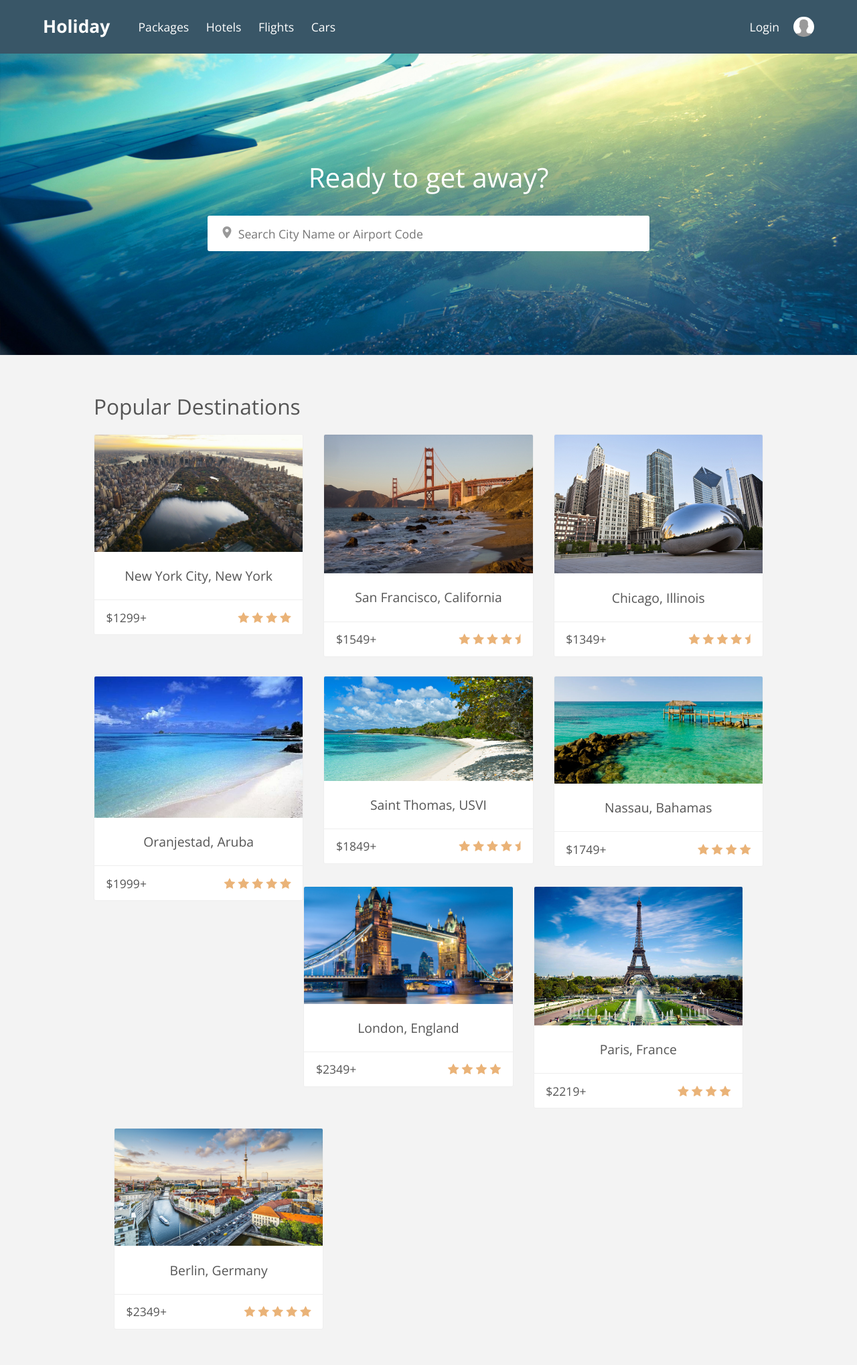
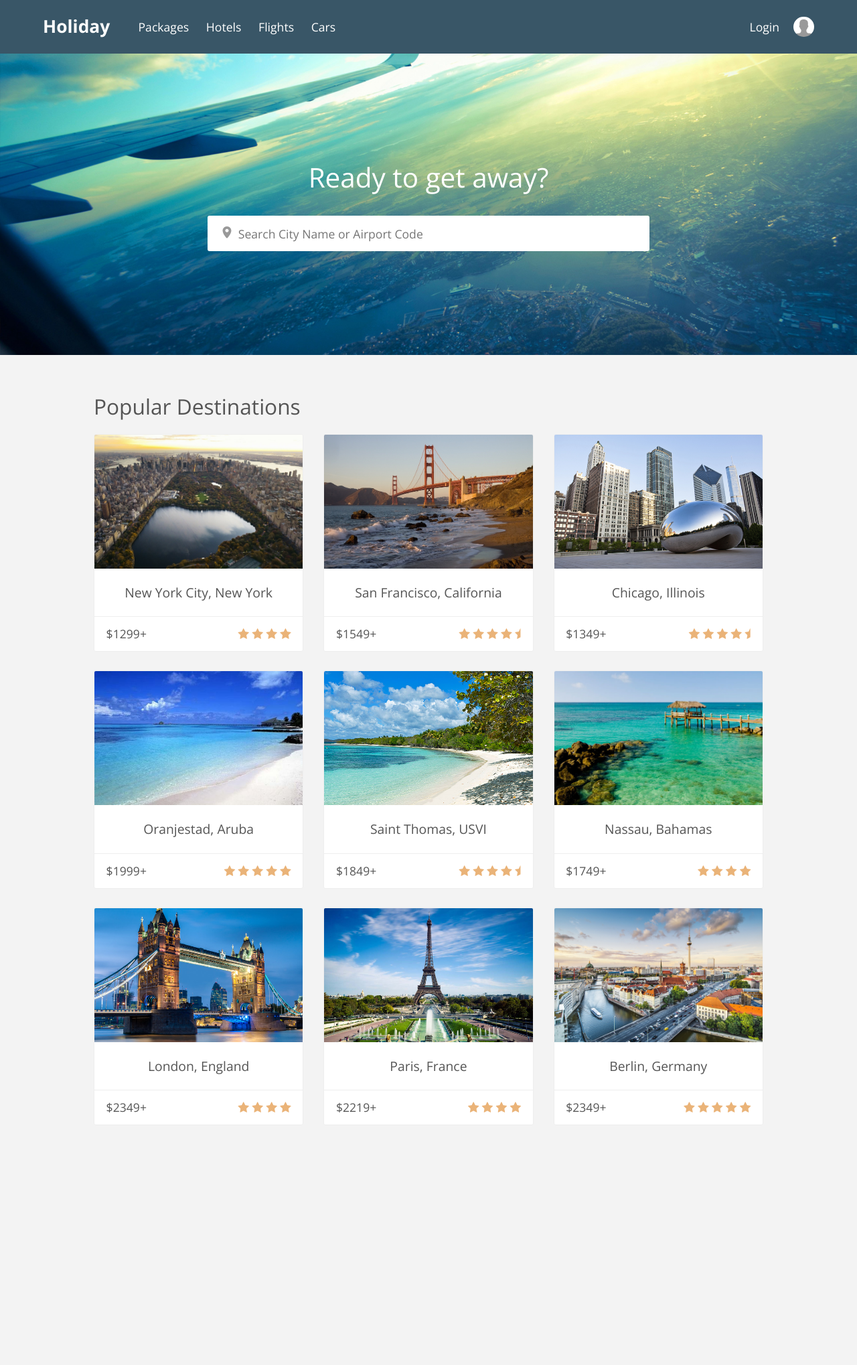
Before and after one commit to Treydor/holiday, a Jekyll site: the page built from index.html, in a window 1280 px wide. Shown: the whole page at 67% size. Built offline with Jekyll 4.4.1, drawn with Linux system fonts in a browser that asks for light colours; nearby versions of some CDN libraries; after the commit the page ends 1761 px from its top, so only the background shows below that.

Commit message:
Removes image from inline, adds card__header

```diff
--- a/index.html
+++ b/index.html
@@ -11,11 +11,12 @@ title: Holiday Travel
   </div>
 </div>
 
+<section>
   <div class="container">
     <h2 class="section__title">Popular Destinations</h2>
     <div class="column">
       <a class="card" href="">
-      <img class="card__photo" src="{{ site.baseurl }}/assets/images/cards/newyork.jpg">
+        <div class="card__header new-york"></div>
         <div class="card__body">
           <span class="card__location">New York City, New York</span>
         </div>
@@ -32,7 +33,7 @@ title: Holiday Travel
     </div>
     <div class="column">
       <a class="card" href="">
-      <img class="card__photo" src="{{ site.baseurl }}/assets/images/cards/sanfran.jpg">
+        <div class="card__header san-fran"></div>
         <div class="card__body">
           <span class="card__location">San Francisco, California</span>
         </div>
@@ -50,7 +51,7 @@ title: Holiday Travel
     </div>
     <div class="column">
       <a class="card" href="">
-      <img class="card__photo" src="{{ site.baseurl }}/assets/images/cards/chicago.jpg">
+        <div class="card__header chicago"></div>
         <div class="card__body">
           <span class="card__location">Chicago, Illinois</span>
         </div>
@@ -68,7 +69,7 @@ title: Holiday Travel
     </div>
     <div class="column">
       <a class="card" href="">
-      <img class="card__photo" src="{{ site.baseurl }}/assets/images/cards/aruba.jpg">
+        <div class="card__header aruba"></div>
         <div class="card__body">
           <span class="card__location">Oranjestad, Aruba</span>
         </div>
@@ -86,7 +87,7 @@ title: Holiday Travel
     </div>
     <div class="column">
       <a class="card" href="">
-      <img class="card__photo" src="{{ site.baseurl }}/assets/images/cards/stthomas.jpg">
+        <div class="card__header st-thomas"></div>
         <div class="card__body">
           <span class="card__location">Saint Thomas, USVI</span>
         </div>
@@ -104,7 +105,7 @@ title: Holiday Travel
     </div>
     <div class="column">
       <a class="card" href="">
-      <img class="card__photo" src="{{ site.baseurl }}/assets/images/cards/nassau.jpg">
+        <div class="card__header nassau"></div>
         <div class="card__body">
           <span class="card__location">Nassau, Bahamas</span>
         </div>
@@ -121,7 +122,7 @@ title: Holiday Travel
     </div>
     <div class="column">
       <a class="card" href="">
-      <img class="card__photo" src="{{ site.baseurl }}/assets/images/cards/london.jpg">
+        <div class="card__header london"></div>
         <div class="card__body">
           <span class="card__location">London, England</span>
         </div>
@@ -138,7 +139,7 @@ title: Holiday Travel
     </div>
     <div class="column">
       <a class="card" href="">
-      <img class="card__photo" src="{{ site.baseurl }}/assets/images/cards/paris.jpg">
+        <div class="card__header paris"></div>
         <div class="card__body">
           <span class="card__location">Paris, France</span>
         </div>
@@ -155,7 +156,7 @@ title: Holiday Travel
     </div>
     <div class="column">
       <a class="card" href="">
-      <img class="card__photo" src="{{ site.baseurl }}/assets/images/cards/berlin.jpg">
+        <div class="card__header berlin"></div>
         <div class="card__body">
           <span class="card__location">Berlin, Germany</span>
         </div>
@@ -172,3 +173,4 @@ title: Holiday Travel
       </a>
     </div>
   </div>
+</section>
```
Lines whose indentation alone changed are shown as unchanged.
